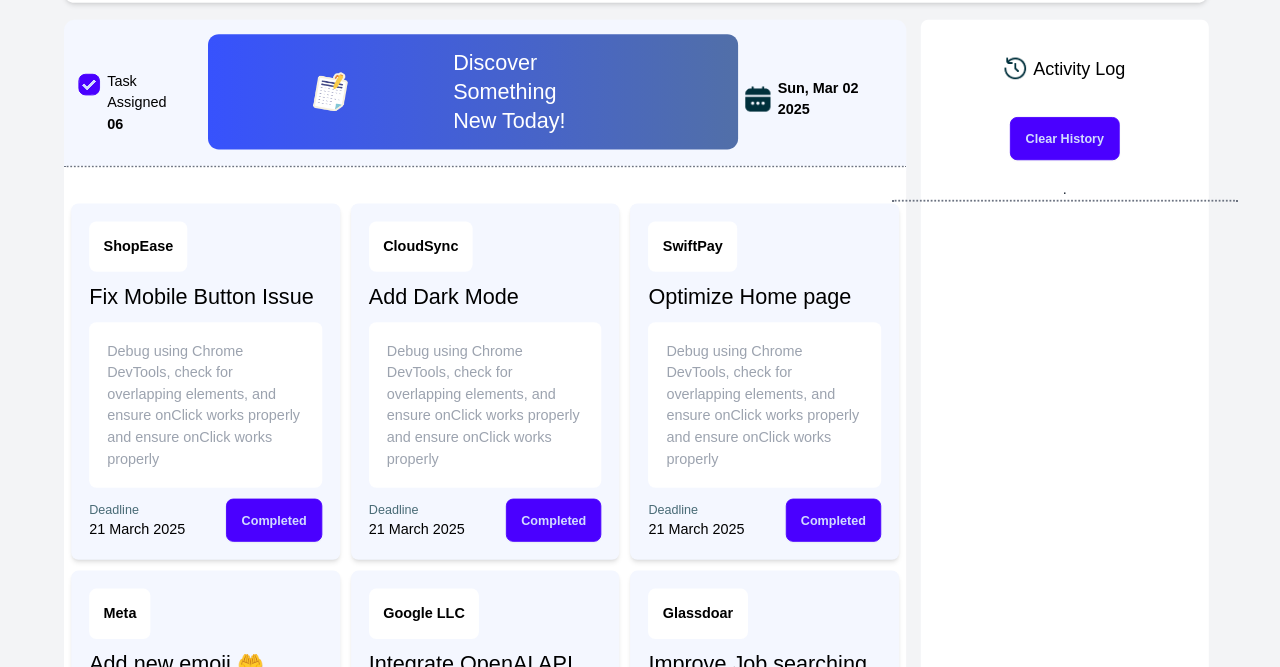
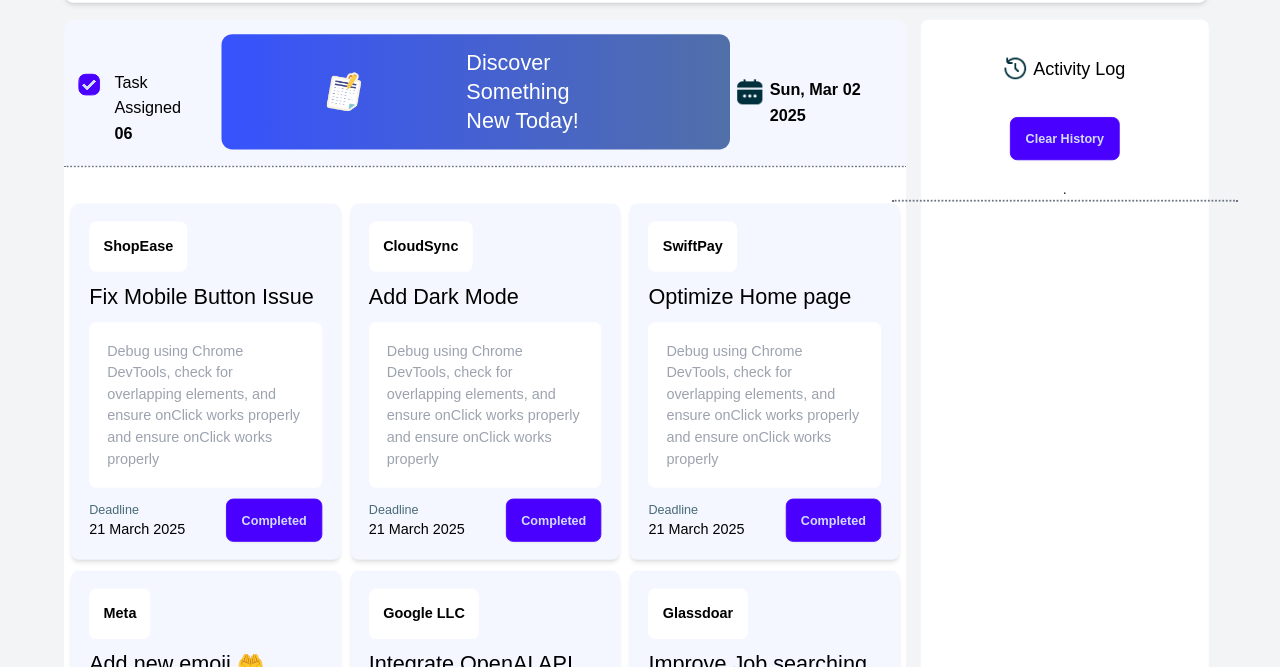
Before and after one commit to shadmansalimameo12/Assignment-5, a plain HTML site: page index.html in a window 1280 px wide. Shown: the part 133-800 px from the top of the page. Drawn offline with nearby package versions, Linux system fonts and the light colour scheme.

Commit message:
fixed a font

```diff
--- a/index.html
+++ b/index.html
@@ -92,12 +92,12 @@ html, body {
     <!-- task assigned -->
     <div class="flex w-6/5  justify-between pt-4 rounded-t-xl bg-[#F4F7FF] p-2  mb-1">
 
-     <div class="flex mt-2 p-2 gap-2 pt-8 ">
+     <div class="flex mt-2 p-2 gap-4 pt-8 ">
       <div>
         <input type="checkbox" checked="checked" class="checkbox checkbox-primary mt-1" />
       </div>
 
-      <div class="text-black">
+      <div class="text-black text-lg">
         <p>Task Assigned </p>
         <p class="font-extrabold" id="task-assigned-number">06</p>
       </div>
@@ -117,9 +117,9 @@ html, body {
       <!-- discover something ends -->
 
       <!-- date -->
-      <div class="flex items-center gap-2 p-2 text-black ">
+      <div class="flex items-center gap-2 p-2 text-black h-32">
         <img src="./assets/calender.png" alt="">
-        <h2 class="font-extrabold  " id="currentDate"></h2>
+        <h2 class="font-extrabold text-lg h-8  " id="currentDate"></h2>
         <!-- date ends -->
       </div>
 
```
